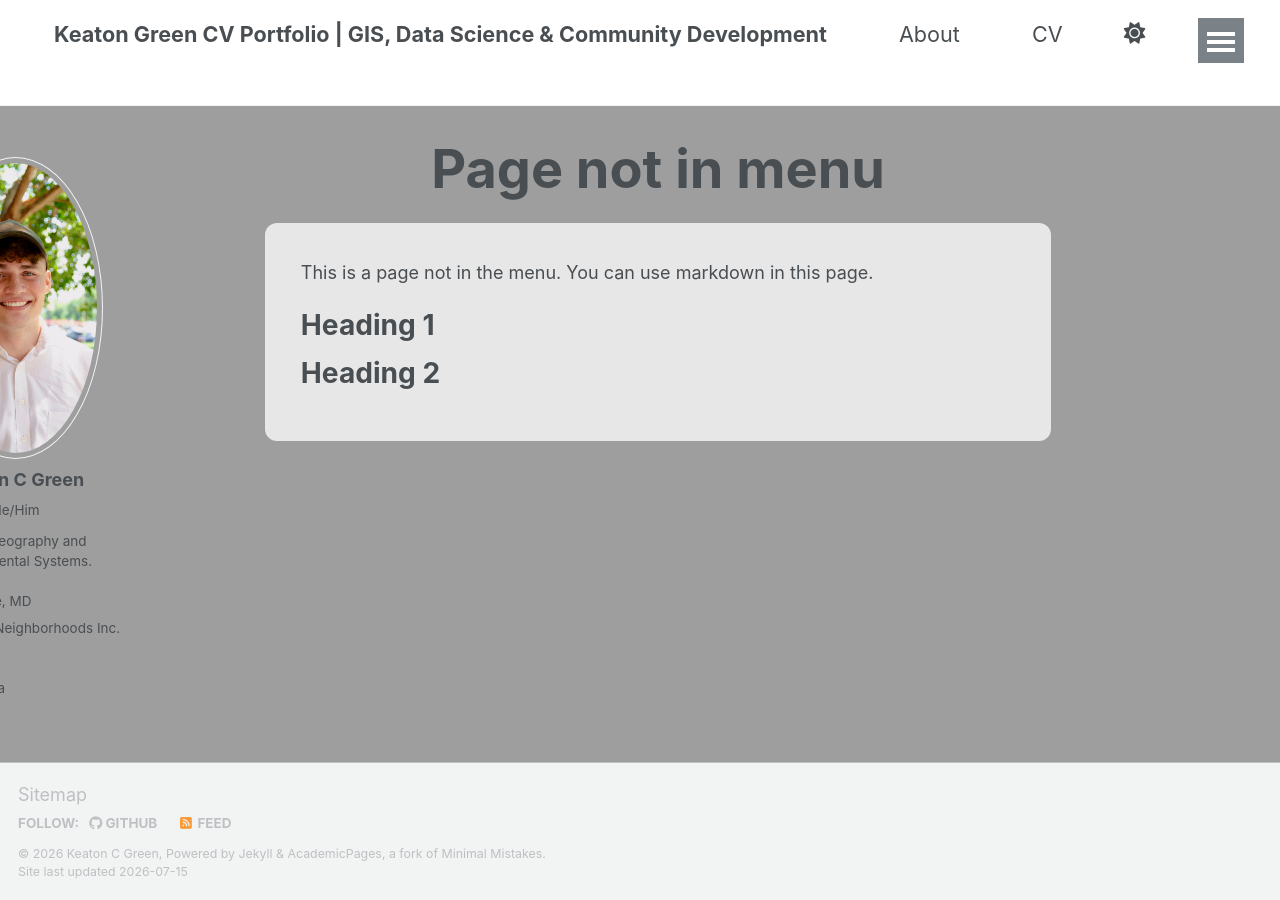
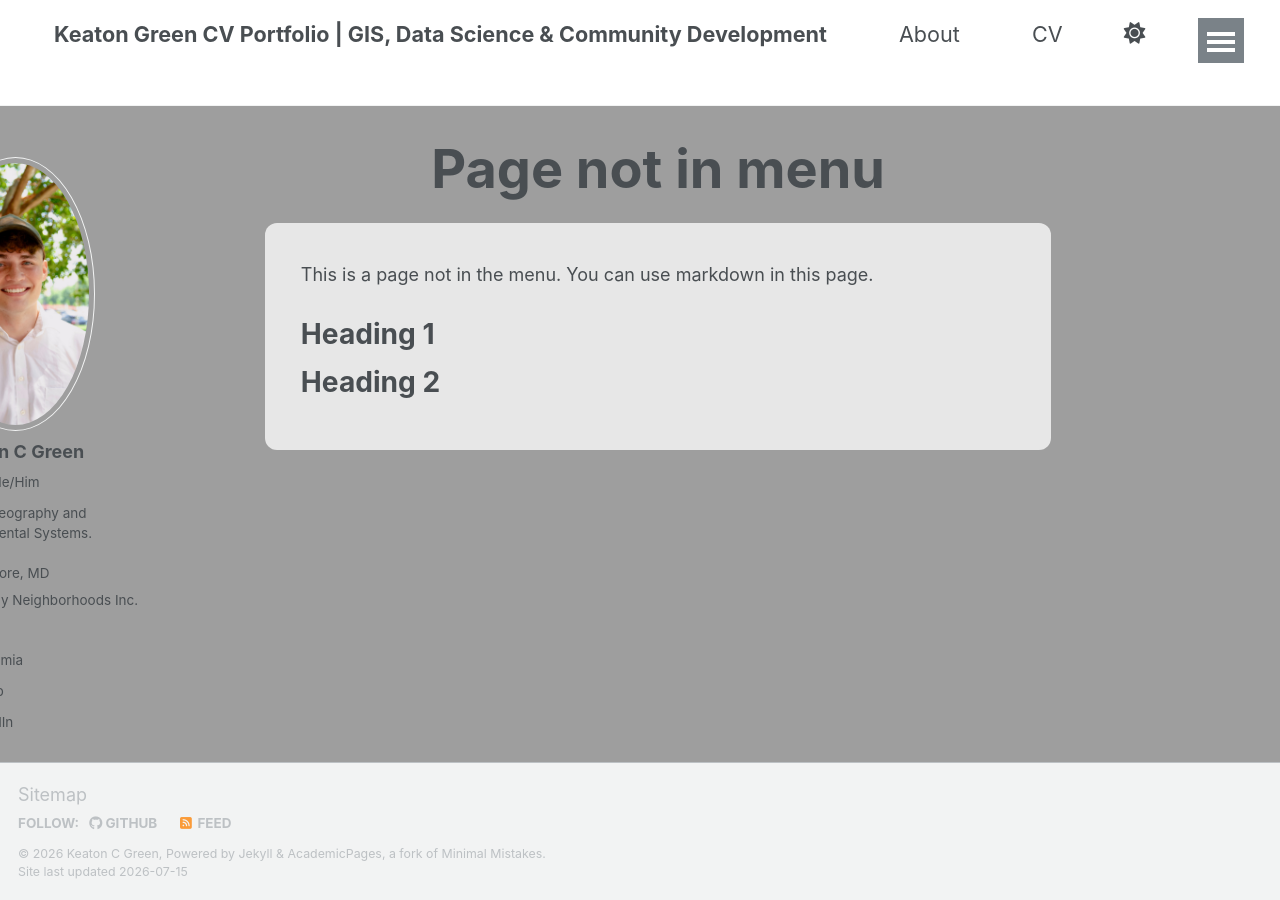
Before and after one commit to K3ATON-G1/K3ATON-G1.github.io, a Jekyll site: the page built from _pages/non-menu-page.md, in a window 1280 px wide. Built offline with Jekyll 4.4.1, drawn with Linux system fonts in a browser that asks for light colours; some web fonts are replaced; a script that is not in the unit is left out.

Commit message:
Add styles for page layout and sidebar
Added styles for page content, title, and sidebar.

```diff
--- a/assets/css/main.scss
+++ b/assets/css/main.scss
@@ -129,6 +129,30 @@
   font-weight: 700;
 }
 
+.page__content {
+  max-width: 850px;
+}
+
+.page__title {
+  margin-bottom: 1.5rem;
+}
+
+.page__content p {
+  margin-bottom: 1.5rem;
+  line-height: 1.8;
+}
+
+.sidebar {
+  background: rgba(255, 255, 255, 0.12);
+  backdrop-filter: blur(10px);
+  border-radius: 12px;
+  padding: 1rem;
+}
+
+html[data-theme="dark"] .sidebar {
+  background: rgba(0, 0, 0, 0.35);
+}
+
 /* ==========================================================
    Topography backgrounds
    ========================================================== */
```
